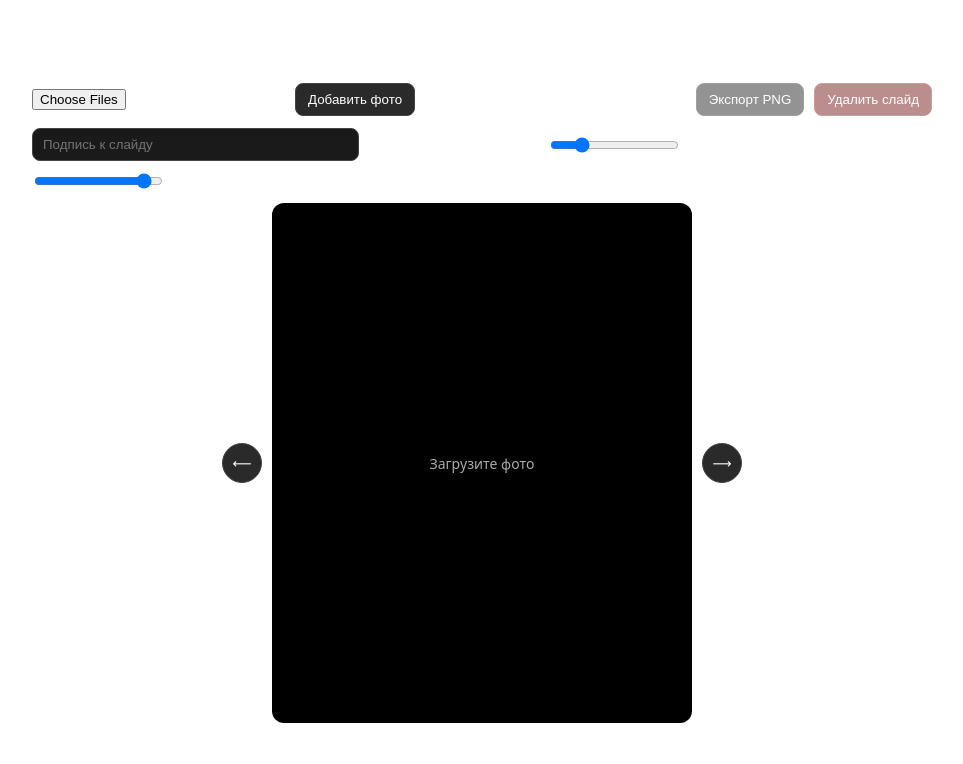
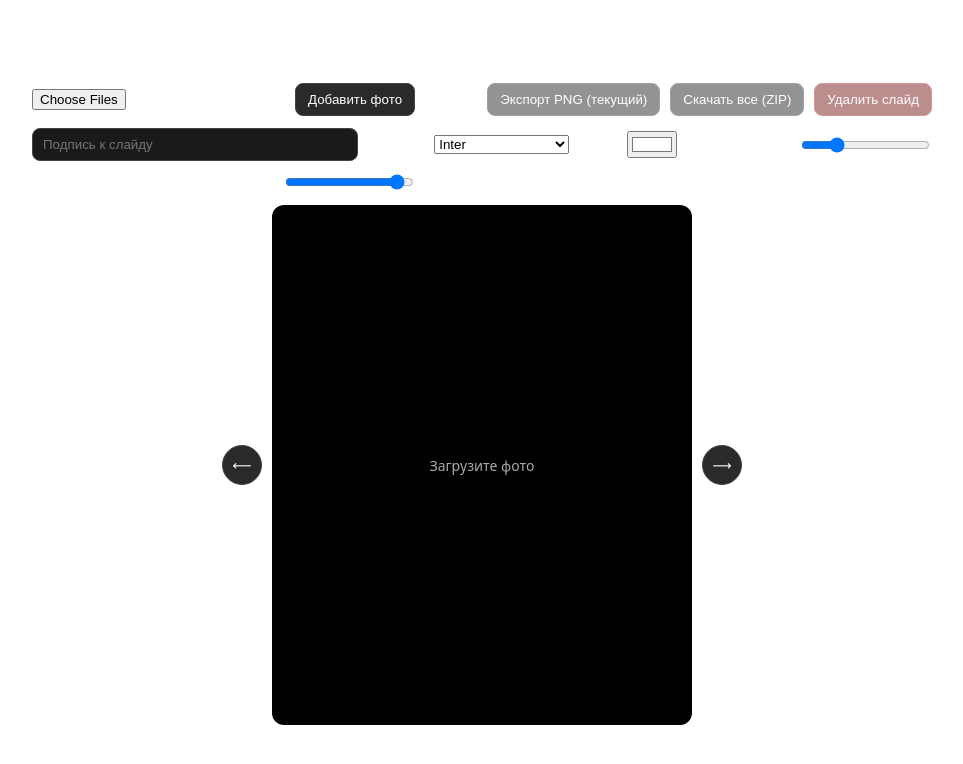
Before and after one commit to donden69-cloud/OrlovKarusel, a React (Vite) app: page / in a window 1280 px wide. Shown: the top 764 px of the page, without its empty margins (158-1121 px from the left). Built offline with nearby package versions, Linux system fonts and the light colour scheme.

Commit message:
Update App.jsx

```diff
--- a/src/App.jsx
+++ b/src/App.jsx
@@ -1,15 +1,22 @@
 import React, { useRef, useState } from "react";
+import JSZip from "jszip";
+import { saveAs } from "file-saver";
 import "./styles.css";
 
 export default function App() {
-  const [slides, setSlides] = useState([]); // [{img, caption}]
+  // [{img: dataURL, caption: string}]
+  const [slides, setSlides] = useState([]);
   const [idx, setIdx] = useState(0);
 
-  const [fontSize, setFontSize] = useState(36);
-  const [yPos, setYPos] = useState(90); // 0–100, где 100 — у самого низа
+  // настройки текста
+  const [fontSize, setFontSize] = useState(40);
+  const [yPos, setYPos] = useState(92); // 0..100 (в % от высоты), по умолчанию низ
+  const [fontFamily, setFontFamily] = useState("Inter");
+  const [fontColor, setFontColor] = useState("#ffffff");
+
   const fileRef = useRef(null);
 
-  // загрузка 1 или нескольких картинок
+  // загрузка картинок
   const onUpload = (e) => {
     const files = Array.from(e.target.files || []);
     if (!files.length) return;
@@ -29,7 +36,7 @@ export default function App() {
         ...dataURLs.map((url) => ({ img: url, caption: "Текст..." })),
       ]);
       if (slides.length === 0) setIdx(0);
-      e.target.value = ""; // очистить инпут, чтобы можно было выбрать те же файлы
+      e.target.value = "";
     });
   };
 
@@ -54,25 +61,26 @@ export default function App() {
   const prev = () => setIdx((p) => (p <= 0 ? slides.length - 1 : p - 1));
   const next = () => setIdx((p) => (p >= slides.length - 1 ? 0 : p + 1));
 
-  const exportPNG = async () => {
-    // простой экспорт через canvas без сторонних библиотек
-    const s = slides[idx];
-    if (!s) return;
-
+  // Экспорт одного слайда (через Canvas, 1080x1350, без кропа)
+  const renderSlideToCanvas = (slide) =>
+    new Promise((resolve) => {
       const img = new Image();
       img.crossOrigin = "anonymous";
-    img.src = s.img;
+      img.src = slide.img;
+
       img.onload = () => {
-      const W = 1080, H = 1350;
+        const W = 1080,
+          H = 1350;
         const canvas = document.createElement("canvas");
-      canvas.width = W; canvas.height = H;
+        canvas.width = W;
+        canvas.height = H;
         const ctx = canvas.getContext("2d");
 
         // фон
         ctx.fillStyle = "#000";
         ctx.fillRect(0, 0, W, H);
 
-      // вписываем изображение без обрезки (contain)
+        // вписываем изображение целиком (contain)
         const r = Math.min(W / img.width, H / img.height);
         const w = img.width * r;
         const h = img.height * r;
@@ -81,16 +89,16 @@ export default function App() {
         ctx.drawImage(img, x, y, w, h);
 
         // текст
-      ctx.font = `700 ${fontSize}px Arial`;
-      ctx.fillStyle = "#fff";
+        ctx.font = `700 ${fontSize}px "${fontFamily}", Arial, sans-serif`;
         ctx.textAlign = "center";
-      ctx.shadowColor = "rgba(0,0,0,.8)";
-      ctx.shadowBlur = 8;
+        ctx.fillStyle = fontColor;
+        ctx.shadowColor = "rgba(0,0,0,.85)";
+        ctx.shadowBlur = 10;
         ctx.lineWidth = 6;
-      ctx.strokeStyle = "rgba(0,0,0,.6)";
+        ctx.strokeStyle = "rgba(0,0,0,.55)";
 
-      const lines = s.caption.split("\n");
-      const baseY = (yPos / 100) * H; // позиция относительно высоты
+        const lines = (slide.caption || "").split("\n");
+        const baseY = (yPos / 100) * H;
         const lineH = fontSize * 1.25;
         const startY = baseY - lineH * (lines.length - 1);
 
@@ -100,12 +108,30 @@ export default function App() {
           ctx.fillText(line, W / 2, yy);
         });
 
-      const url = canvas.toDataURL("image/png");
-      const a = document.createElement("a");
-      a.href = url;
-      a.download = `slide-${idx + 1}.png`;
-      a.click();
+        canvas.toBlob((blob) => resolve(blob), "image/png");
       };
+    });
+
+  const exportCurrentPNG = async () => {
+    const slide = slides[idx];
+    if (!slide) return;
+    const blob = await renderSlideToCanvas(slide);
+    saveAs(blob, `slide-${idx + 1}.png`);
+  };
+
+  // Экспорт ВСЕХ слайдов разом в ZIP
+  const exportAll = async () => {
+    if (!slides.length) return;
+    const zip = new JSZip();
+
+    for (let i = 0; i < slides.length; i++) {
+      // eslint-disable-next-line no-await-in-loop
+      const blob = await renderSlideToCanvas(slides[i]);
+      zip.file(`slide-${i + 1}.png`, blob);
+    }
+
+    const content = await zip.generateAsync({ type: "blob" });
+    saveAs(content, "slides.zip");
   };
 
   return (
@@ -126,8 +152,11 @@ export default function App() {
 
         <div className="spacer" />
 
-        <button className="btn" disabled={!slides.length} onClick={exportPNG}>
-          Экспорт PNG
+        <button className="btn" disabled={!slides.length} onClick={exportCurrentPNG}>
+          Экспорт PNG (текущий)
+        </button>
+        <button className="btn" disabled={!slides.length} onClick={exportAll}>
+          Скачать все (ZIP)
         </button>
         <button className="btn danger" disabled={!slides.length} onClick={removeCurrent}>
           Удалить слайд
@@ -142,14 +171,39 @@ export default function App() {
           value={slides[idx]?.caption || ""}
           onChange={(e) => setCaption(e.target.value)}
         />
-        <label>Размер шрифта: {fontSize}px</label>
+
+        <label>Шрифт</label>
+        <select
+          className="select"
+          value={fontFamily}
+          onChange={(e) => setFontFamily(e.target.value)}
+        >
+          <option value="Inter">Inter</option>
+          <option value="Montserrat">Montserrat</option>
+          <option value="Roboto">Roboto</option>
+          <option value="PT Sans">PT Sans</option>
+          <option value="Georgia">Georgia</option>
+          <option value="Times New Roman">Times New Roman</option>
+          <option value="Arial">Arial</option>
+        </select>
+
+        <label>Цвет</label>
+        <input
+          className="color"
+          type="color"
+          value={fontColor}
+          onChange={(e) => setFontColor(e.target.value)}
+        />
+
+        <label>Размер: {fontSize}px</label>
         <input
           type="range"
           min="20"
-          max="96"
+          max="100"
           value={fontSize}
           onChange={(e) => setFontSize(+e.target.value)}
         />
+
         <label>Положение по вертикали: {yPos}%</label>
         <input
           type="range"
@@ -161,7 +215,9 @@ export default function App() {
       </div>
 
       <div className="viewer">
-        <button className="nav" onClick={prev} disabled={slides.length <= 1}>⟵</button>
+        <button className="nav" onClick={prev} disabled={slides.length <= 1}>
+          ⟵
+        </button>
 
         <div className="slide-box">
           {slides[idx] ? (
@@ -169,7 +225,12 @@ export default function App() {
               <img className="slide-img" src={slides[idx].img} alt="" />
               <div
                 className="caption"
-                style={{ fontSize: `${fontSize}px`, top: `${yPos}%` }}
+                style={{
+                  fontSize: `${fontSize}px`,
+                  top: `${yPos}%`,
+                  color: fontColor,
+                  fontFamily: `"${fontFamily}", Arial, sans-serif`
+                }}
               >
                 {slides[idx].caption}
               </div>
@@ -179,7 +240,9 @@ export default function App() {
           )}
         </div>
 
-        <button className="nav" onClick={next} disabled={slides.length <= 1}>⟶</button>
+        <button className="nav" onClick={next} disabled={slides.length <= 1}>
+          ⟶
+        </button>
       </div>
 
       {Boolean(slides.length) && (
```
Lines whose indentation alone changed are shown as unchanged.
